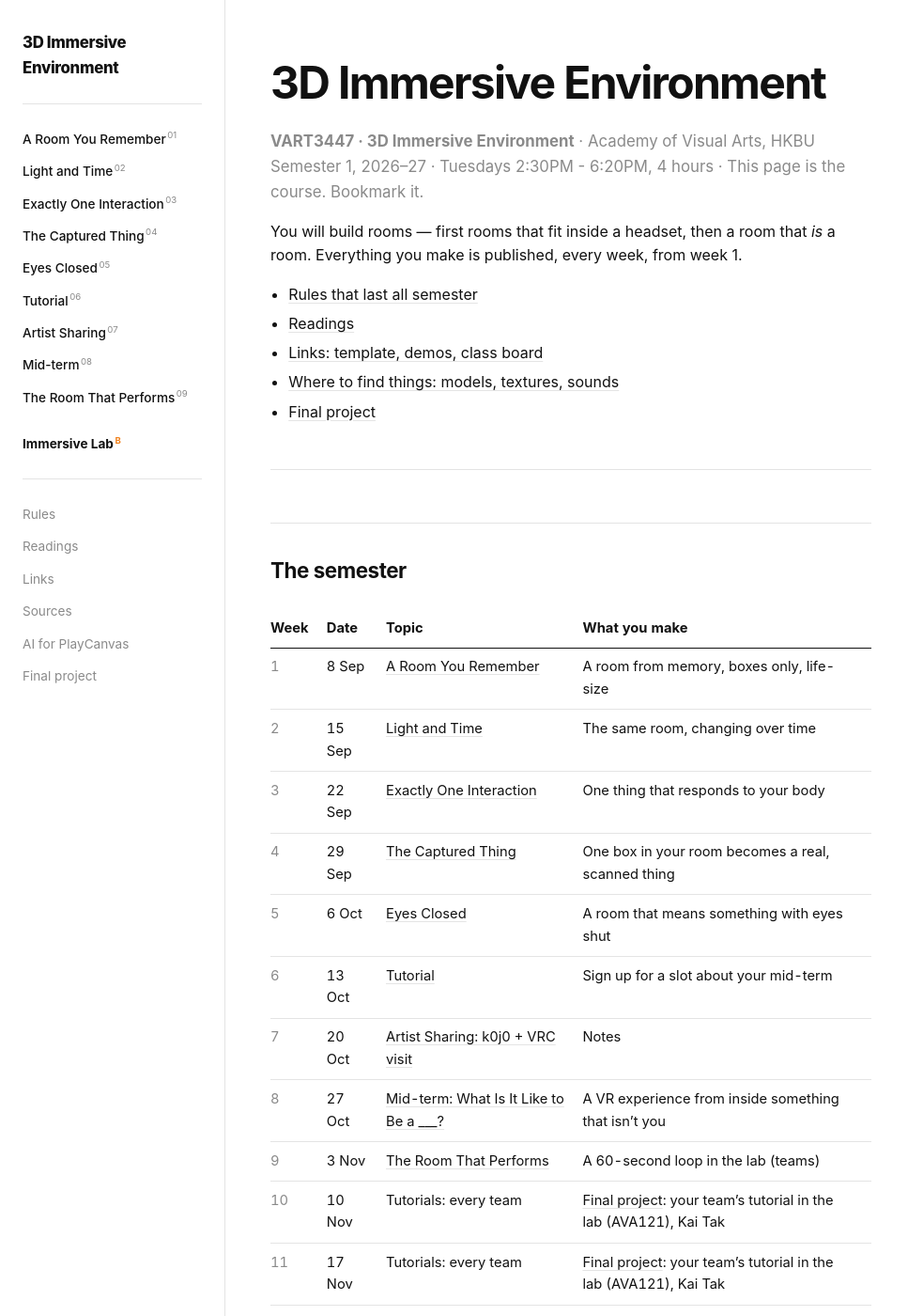
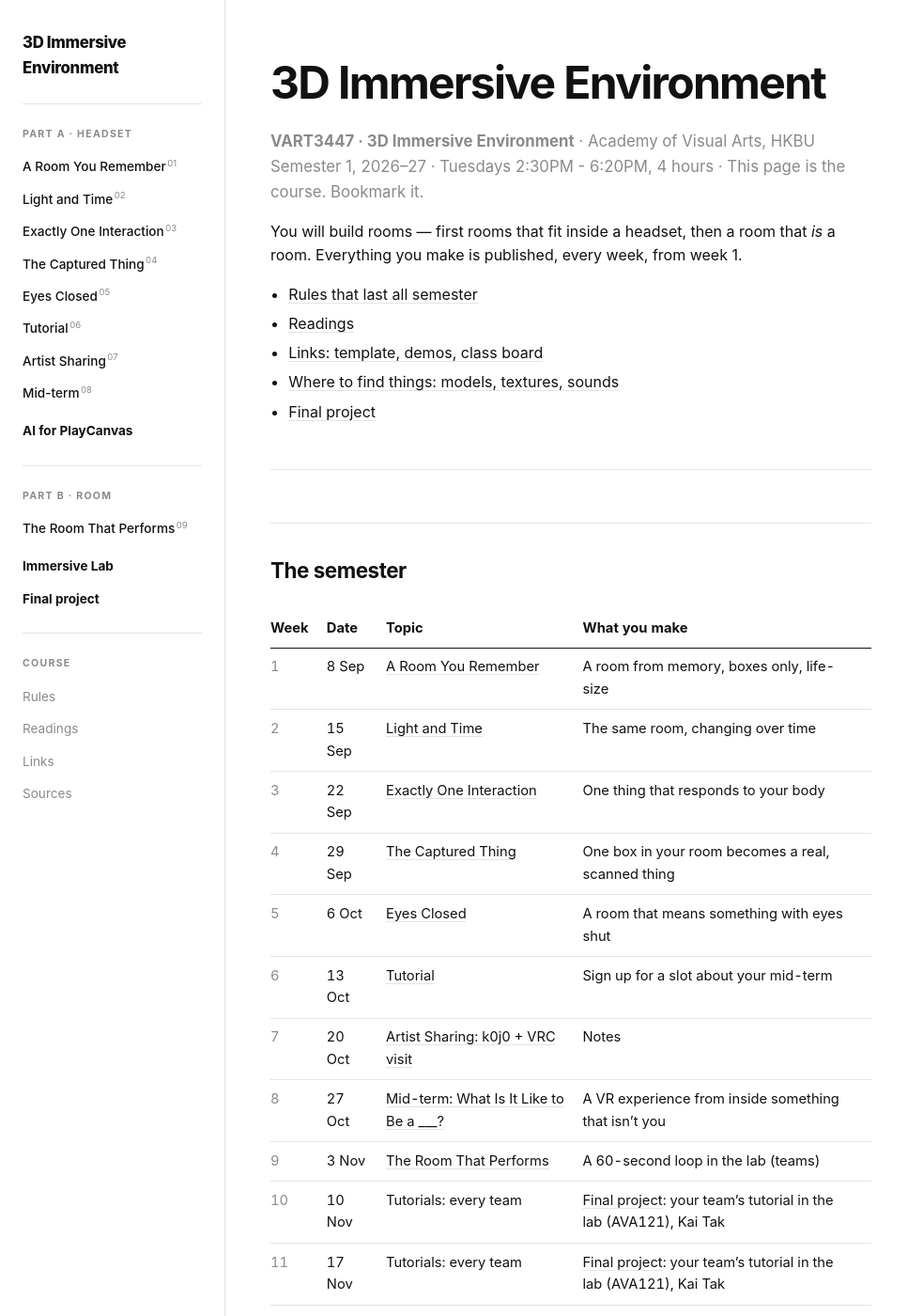
Before and after one commit to kachichan/vart3447-3d-immersive-environment, a Jekyll site: the page built from index.md, in a window 1280 px wide and 1400 px high. Shown: the whole window at 94% size, without its empty margins (0-967 px from the left). Built offline with Jekyll 4.4.1, drawn with Linux system fonts in a browser that asks for light colours; some web fonts are replaced.

Commit message:
update sidebar

```diff
--- a/_layouts/default.html
+++ b/_layouts/default.html
@@ -15,27 +15,36 @@
   <a class="wordmark" href="{{ '/' | relative_url }}">3D Immersive Environment</a>
 
   <nav>
+    {% assign weekpages = site.pages | where_exp: "p", "p.path contains 'weeks/'" | sort: "path" %}
+
+    <p class="nav-label">Part A · Headset</p>
     <ul>
-      {% assign weekpages = site.pages | where_exp: "p", "p.path contains 'weeks/'" | sort: "path" %}
-      {% for p in weekpages %}
-      <li>
-        <a href="{{ p.url | relative_url }}">{{ p.nav_label | default: p.title }}<sup>{{ forloop.index | prepend: '00' | slice: -2, 2 }}</sup></a>
-      </li>
-      {% endfor %}
+      {% for p in weekpages %}{% if forloop.index <= 8 %}
+      <li><a href="{{ p.url | relative_url }}">{{ p.nav_label | default: p.title }}<sup>{{ forloop.index | prepend: '00' | slice: -2, 2 }}</sup></a></li>
+      {% endif %}{% endfor %}
+      <li class="res"><a href="{{ '/ai-playcanvas' | relative_url }}">AI for PlayCanvas</a></li>
     </ul>
 
-    <ul class="part-b">
-      <li><a href="{{ '/immersive-lab/' | relative_url }}">Immersive Lab<sup>B</sup></a></li>
+    <div class="nav-group">
+      <p class="nav-label">Part B · Room</p>
+      <ul>
+        {% for p in weekpages %}{% if forloop.index > 8 %}
+        <li><a href="{{ p.url | relative_url }}">{{ p.nav_label | default: p.title }}<sup>{{ forloop.index | prepend: '00' | slice: -2, 2 }}</sup></a></li>
+        {% endif %}{% endfor %}
+        <li class="res"><a href="{{ '/immersive-lab/' | relative_url }}">Immersive Lab</a></li>
+        <li class="res"><a href="{{ '/final-project' | relative_url }}">Final project</a></li>
       </ul>
+    </div>
 
+    <div class="nav-group">
+      <p class="nav-label">Course</p>
       <ul class="secondary">
         <li><a href="{{ '/rules' | relative_url }}">Rules</a></li>
         <li><a href="{{ '/readings' | relative_url }}">Readings</a></li>
         <li><a href="{{ '/links' | relative_url }}">Links</a></li>
         <li><a href="{{ '/sources' | relative_url }}">Sources</a></li>
-      <li><a href="{{ '/ai-playcanvas' | relative_url }}">AI for PlayCanvas</a></li>
-      <li><a href="{{ '/final-project' | relative_url }}">Final project</a></li>
       </ul>
+    </div>
   </nav>
 </aside>
 
--- a/assets/css/site.css
+++ b/assets/css/site.css
@@ -85,13 +85,22 @@ body {
 }
 .sidebar nav a:hover sup { color: var(--accent); }
 
-.sidebar nav .part-b a { font-weight: 700; }
-.sidebar nav .part-b sup { color: var(--accent); font-weight: 700; }
-
-.sidebar nav .secondary {
+/* groups: Part A, Part B, Course */
+.sidebar nav .nav-label {
+  margin: 0 0 0.8rem;
+  font-size: 0.66rem;
+  font-weight: 700;
+  letter-spacing: 0.12em;
+  text-transform: uppercase;
+  color: var(--grey);
+}
+.sidebar nav .nav-group {
   padding-top: 1.5rem;
   border-top: 1px solid var(--hairline);
 }
+/* a part's guides and briefs, after its weeks */
+.sidebar nav li:not(.res) + li.res { margin-top: 0.9rem; }
+.sidebar nav li.res a { font-weight: 700; }
 .sidebar nav .secondary a { color: var(--grey); font-weight: 400; }
 .sidebar nav .secondary a:hover { color: var(--ink); }
 
@@ -232,7 +241,9 @@ body {
     gap: 0.2rem 1.1rem;
   }
   .sidebar nav li { margin: 0 0 0.4rem; }
-  .sidebar nav .secondary { padding-top: 0.6rem; }
+  .sidebar nav .nav-group { padding-top: 0.6rem; }
+  .sidebar nav li:not(.res) + li.res { margin-top: 0; }
+  .sidebar nav .nav-label { margin-bottom: 0.5rem; }
 
   .content {
     margin-left: 0;
```
Lines whose indentation alone changed are shown as unchanged.
